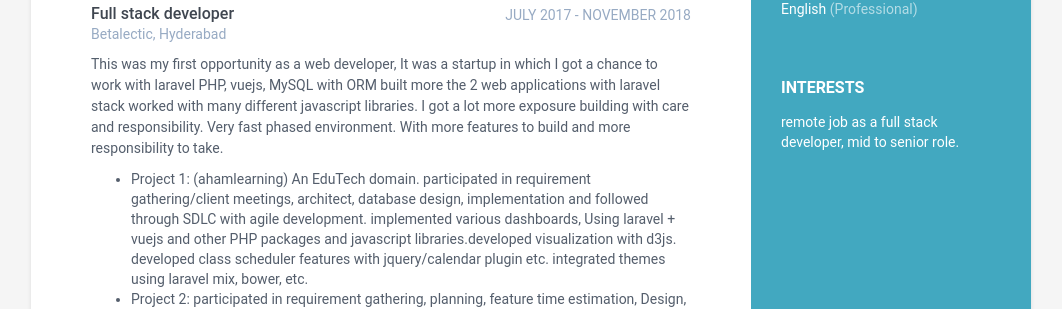
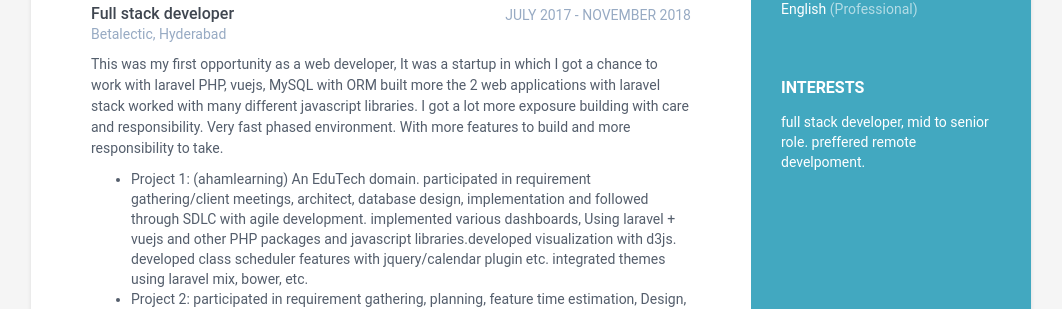
Before and after one commit to chan18/chandrakanth, a Jekyll site: the page built from index.html, in a window 1280 px wide. Shown: the part 827-1136 px from the top of the page, without its empty margins (109-1171 px from the left). Built offline with Jekyll 4.4.1, drawn with Linux system fonts in a browser that asks for light colours.

Commit message:
updated my intrest

```diff
--- a/_data/data.yml
+++ b/_data/data.yml
@@ -32,7 +32,7 @@ sidebar:
         level: Professional
 
     interests:
-      - item: remote job as a full stack developer, mid to senior role.
+      - item:  full stack developer, mid to senior role. preffered remote develpoment.
 
 career-profile:
     title: Career Profile
```
